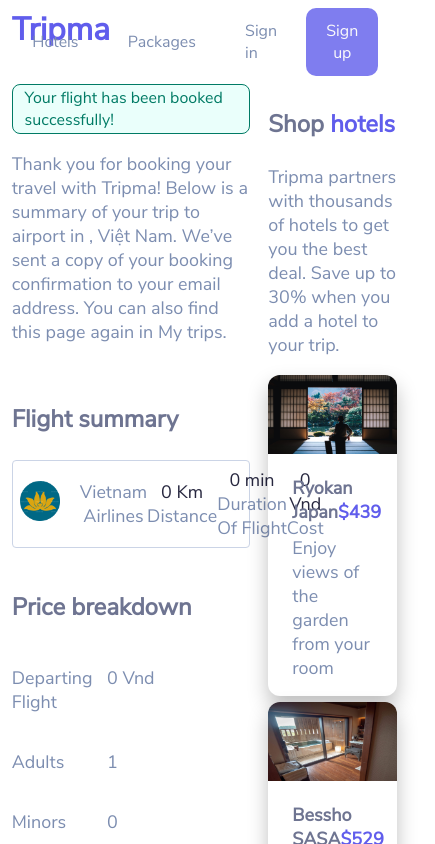
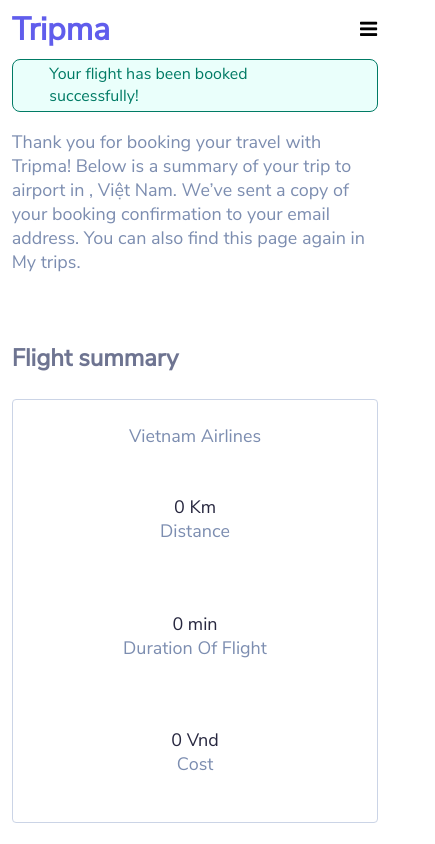
Before and after one commit to cuongnguyen1209/react-project, a React (Create React App) app: page /flight-summary in a window 390 px wide. Shown: the top 844 px of the page, 435 px wide, since content can reach past the window. Built offline with nearby package versions, Linux system fonts and the light colour scheme.

Commit message:
new commit

```diff
--- a/src/App.css
+++ b/src/App.css
@@ -1,5 +1,12 @@
 * {
   box-sizing: border-box;
+}
+
+body {
+  margin: 0;
+  padding: 0;
+  width: 100%;
+  height: 100%;
 }
 
 .body-container {
@@ -34,7 +41,7 @@
 }
 
 .header .logo {
-  width: 50%;
+  width: 20%;
 }
 
 .logo p a {
@@ -51,8 +58,9 @@
 }
 
 .header-nav {
-  width: 50%;
+  width: 80%;
   display: flex;
+  flex-wrap: wrap;
   gap: 5%;
   justify-content: flex-end;
   align-items: center;
@@ -66,6 +74,15 @@
   font-weight: 400;
   border-radius: 10px;
   transition: all .2s linear;
+}
+
+.header-nav .nav-item a {
+  text-decoration: none;
+  color: #7C8DB0;
+}
+
+.header-nav .nav-item a:hover {
+  color: white;
 }
 
 .header-nav .nav-item:hover {
@@ -254,6 +271,7 @@
 
 .flight-top .flight-top-item {
   width: 33,3%;
+  max-width: 412px;
 }
 
 .flight-top-item {
@@ -290,6 +308,8 @@
 .flight img {
   border-top-left-radius: 12px;
   border-top-right-radius: 12px;
+  width: 100%;
+  height: auto;
 }
 
 .item-content {
@@ -353,8 +373,7 @@
 }
 
 .stay-item {
-  max-width: 411px;
-
+  max-width: 412px;
   transform: perspective(1500px) rotateY(-15deg);
   box-shadow: rgba(0, 0, 0, 0.25) 0px 25px 50px -12px;
   transition: transform 1s ease 0s;
@@ -541,6 +560,7 @@
   width: 100%;
   height: 100%;
   background-color: #52527aa3;
+  z-index: 111;
 }
 
 .popup-content-container {
@@ -727,7 +747,7 @@
 .wrapper {
   display: flex;
   gap: 3%;
-  padding: 3% 0;
+  padding: 3%;
 }
 
 .wrapper .col-left {
@@ -865,9 +885,8 @@
   display: none;
 }
 
-
 .result-wrapper .select-item>div>div:nth-child(1) {
-  padding: 0;
+  /* padding: 0; */
   justify-content: center;
 }
 
@@ -998,6 +1017,10 @@
 
 /* flight summary */
 
+.flight-summary-container {
+  width:  100%;
+}
+
 .flight-summary-content {
   display: flex;
   gap: 5%;
@@ -1023,7 +1046,7 @@
   color: #007B65;
   font-size: 16px;
   line-height: 22px;
-  padding: 1% 5%;
+  padding: 1% 10%;
   margin: 0;
 }
 
@@ -1116,10 +1139,22 @@
   border-radius: 4px;
 }
 
-.flight-summary-content .hotel .stay-item {
+.flight-summary-content .flight-top-item {
   transform: none;
-  box-shadow: rgb(0 0 0 / 25%) 0px 10px 20px 0px;
+  box-shadow: rgb(0 0 0 / 25%) 0px 5px 10px 0px;
   margin: 5% 0;
+  border-radius: 12px;
+}
+
+.flight-summary-content .flight-top-item img {
+  border-top-left-radius: 12px;
+  border-top-right-radius: 12px;
+  width: 100%;
+  height: auto;
+}
+
+.flight-summary-content .hotel .flight-top-item h6 {
+  display: flex;
 }
 
 .flight-summary-content .all {
@@ -1155,6 +1190,11 @@
   gap: 20%;
 }
 
+.bill .bill-row:last-child {
+  border-top: 1px solid #CBD4E6;
+  border-bottom: 1px solid #CBD4E6;
+}
+
 .flight-summary-content .bill .bill-row p:nth-child(1) {
   width: 20%;
 }
@@ -1162,3 +1202,200 @@
 .flight-summary-content .bill .bill-row p:nth-child(2) {
   width: 80%;
 }
+
+
+
+/* responsive */
+
+@media only screen and (min-width: 1025px) {
+  #toggle-button {
+    display: none;
+  }
+}
+
+@media only screen and (max-width: 1024px) {
+  .flight-top-item,
+  .stay-item,
+  .flight-bottom-item {
+    transform: unset;
+    margin-bottom: 5%;
+  }
+
+  .flight-top,
+  .stay-content {
+    justify-content: space-around;
+  }
+
+  .wrapper .col-left {
+    width: 100%;
+  }
+
+  .result-wrapper .select {
+    flex-wrap: nowrap;
+  }
+
+  #toggle-button {
+    display: none;
+  }
+
+}
+
+@media only screen and (max-width: 768px) {
+  .flight-top,
+  .stay-content {
+    justify-content: center;
+  }
+
+
+}
+
+@media only screen and (min-width: 320px) and (max-width: 767px) {
+    .header-nav {
+      display: none;
+    }
+
+    .header .logo {
+      width: 95%;
+    }
+
+    .booking {
+      display: none;
+    }
+
+    .flight-top .flight-top-item {
+      width: 100%;
+    }
+
+    .rating-content {
+      flex-wrap: wrap;
+    }
+
+    .rating-item {
+      width: 100%;
+      padding: 5%;
+    }
+
+    .footer-top {
+      flex-wrap: wrap;
+    }
+
+    .footer-top .logo,
+    .footer-top .footer-col {
+      width: 100%;
+      padding: 5%;
+    }
+
+    .result-wrapper .select {
+      display: unset;
+    }
+
+    .result-wrapper .select .select-item {
+      width: 50%;
+    }
+
+    .result-wrapper .select .select-item>div {
+      padding: 0;
+    }
+
+    .result-wrapper .date-picker>div>div,
+    .result-wrapper .popover button,
+    .result-wrapper .search-btn {
+      width: 50%;
+    }
+
+    .wrapper {
+      flex-wrap: wrap;
+    }
+
+    .wrapper .col-left,
+    .wrapper .col-right {
+      width:  100%;
+      padding: 5% 0;
+    }
+
+    .flight-summary-content {
+      flex-wrap: wrap;
+    }
+
+    .flight-summary-content .content-left,
+    .flight-summary-content .content-right {
+      width:  100%;
+    }
+
+    .popup-content {
+      width: 95%;
+    }
+
+    #toggle-button {
+      display: block;
+    }
+
+}
+
+@media only screen and (max-width: 600px) {
+  .departure-flight .start .logo {
+    display: none;
+  }
+
+  .summary .departure-flight {
+    flex-direction: column;
+  }
+
+  .summary .departure-flight .col {
+    padding: 10% 0;
+  }
+}
+
+
+
+/* mobile menu */
+
+#toggle-button {
+  color: black;
+  font-size: 20px;
+  margin: auto 0;
+}
+
+#mobile-menu {
+  position: fixed;
+  top: 0;
+  right: 0;
+  width: 60%;
+  height: 100vh;
+  padding-left: 5%;
+  padding-top: 5%;
+  background-color:#000000c9;
+  z-index: 111;
+}
+
+.mobile-menu-content a {
+  color:  white;
+  text-decoration: none;
+}
+
+.mobile-menu-content {
+  color: white;
+  display: flex;
+  flex-direction: column;
+  padding-left: 5%;
+  padding-top: 10%;
+}
+
+.mobile-menu-content .nav-item {
+  padding: 5% 0;
+  font-size: 20px;
+}
+
+.mobile-menu-content .singup-btn button {
+  background-color: unset;
+}
+
+.mobile_close {
+  position: absolute;
+  top: 1%;
+  right: 3%;
+  background: none;
+  border: none;
+  color: white;
+  font-size: 30px;
+}
--- a/src/components/FlightSearchResult.js
+++ b/src/components/FlightSearchResult.js
@@ -1,7 +1,6 @@
 import { Link } from "react-router-dom";
 import map from '../img/map1.jpg';
 import { Mychart } from "./Chart";
-import { Weather } from "./Weather";
 import { SelectInput } from "./SelectInput";
 import { useDispatch, useSelector } from "react-redux";
 import logo from '../img/logo-1.png';
@@ -75,9 +74,6 @@
                     <div className="result-wrapper">
                         <SelectInput />
                     </div>
-                </div>
-                <div className="col-right">
-                    <Weather />
                 </div>
             </div>
 
--- a/src/components/FlightSummary.js
+++ b/src/components/FlightSummary.js
@@ -101,12 +101,15 @@
                             Tripma partners with thousands of hotels to get you the best deal.
                             Save up to 30% when you add a hotel to your trip.
                         </p>
-                        <div className="stay-cotent">
+                        <div className="flight-top">
                             {hotel.map((item, index)=>
-                                <div className="stay-item item" key={index}>
+                                <div className="flight-top-item" key={index}>
                                     <img src={item.img} alt=""/>
                                     <div className="item-content">
-                                        <h6>{item.title}<span>{item.price}</span></h6>
+                                        <h6>
+                                            <div className="text-left">{item.title}</div>
+                                            <div className="text-right">{item.price}</div>
+                                        </h6>
                                         <p>{item.content}</p>
                                     </div>
                                 </div>
@@ -120,12 +123,15 @@
                         <p>
                             Find events and authentic cultrual experiences available exclusively to Tripma users.
                         </p>
-                        <div className="stay-cotent">
+                        <div className="flight-top">
                             {exper.map((item, index)=>
-                                <div className="stay-item item" key={index}>
+                                <div className="flight-top-item" key={index}>
                                     <img src={item.img} alt=""/>
                                     <div className="item-content">
-                                        <h6>{item.title}<span>{item.price}</span></h6>
+                                        <h6>
+                                            <div className="text-left">{item.title}</div>
+                                            <div className="text-right">{item.price}</div>
+                                        </h6>
                                         <p>{item.content}</p>
                                     </div>
                                 </div>
--- a/src/components/Header.js
+++ b/src/components/Header.js
@@ -1,9 +1,11 @@
 import { setOpenPopup } from "./store/OpenPopupSlice";
 import { useDispatch } from "react-redux";
 import { Link } from "react-router-dom";
+import { useState } from "react";
 
 export function Header() {
     const dispatch = useDispatch();
+    const [openmenu, setOpenMenu] = useState(false);
 
     return(
         <div className="header">
@@ -12,12 +14,25 @@
             </div>
 
             <div className="header-nav">
-                <div className="nav-item">Flights</div>
+                <div className="nav-item"><Link to='/flight-search'>Flights</Link></div>
                 <div className="nav-item">Hotels</div>
                 <div className="nav-item">Packages</div>
                 <div className="nav-item">Sign in</div>
                 <div className="singup-btn"><button onClick={()=>dispatch(setOpenPopup(true))}>Sign up</button></div>
             </div>
+
+            <div id="toggle-button" onClick={() => setOpenMenu(true)}><i className="fa fa-bars" aria-hidden="true"></i></div>
+
+            {openmenu === true && <div id="mobile-menu">
+                <button className="mobile_close" onClick={() => setOpenMenu(false)}>x</button>
+                <div className="mobile-menu-content">
+                    <div className="nav-item"><Link to='/flight-search'>Flights</Link></div>
+                    <div className="nav-item">Hotels</div>
+                    <div className="nav-item">Packages</div>
+                    <div className="nav-item">Sign in</div>
+                    <div className="nav-item" onClick={()=>dispatch(setOpenPopup(true))}>Sign up</div>
+                </div>
+            </div>}
         </div>
     )
 }
--- a/src/components/SelectInput.js
+++ b/src/components/SelectInput.js
@@ -23,22 +23,27 @@
   return (
 
     <div className="select">
+
+
         <Select
           className="select-item"
           defaultValue={selectedOptionDepature}
           onChange={setSelectedOptionDepature}
           options={myArr}
-        placeholder={"From where?"}
+          placeholder={"From..."}
         />
         <Select
             className="select-item"
             defaultValue={selectedOptionArrival}
             onChange={setSelectedOptionArrival}
             options={myArr}
-          placeholder={"Where to?"}
+            placeholder={"To..."}
         />
 
+
+
       <DatePicker />
+
 
       <SimplePopover
             anchorOrigin={{
@@ -53,6 +58,7 @@
           The content of the SimplePopover.
       </SimplePopover>
 
+
       <button className="search-btn" onClick={searchOnclick}>
         <Link to='/flight-search'>
           Search
--- a/src/components/Weather.js
+++ /dev/null
@@ -1,20 +0,0 @@
-import { useEffect } from 'react';
-// import { useState } from 'react';
-// import { useSelector } from 'react-redux';
-
-export function Weather() {
-    // const [weatherData, setWeatherData] = useState([]);
-    useEffect(()=> {
-        fetch("https://api.openweathermap.org/data/2.5/weather?q=Ho%20Chi%20Minh,viet%20nam&appid=8d2de98e089f1c28e1a22fc19a24ef04")
-            .then(res => res.json())
-            // .then(data =>setWeatherData(data))
-    }, []);
-
-    // const weather = useSelector((state)=>state.flightSearch.weatherData);
-
-    return (
-        <div>
-
-       </div>
-    )
-}
```
Lines whose indentation alone changed are shown as unchanged.
